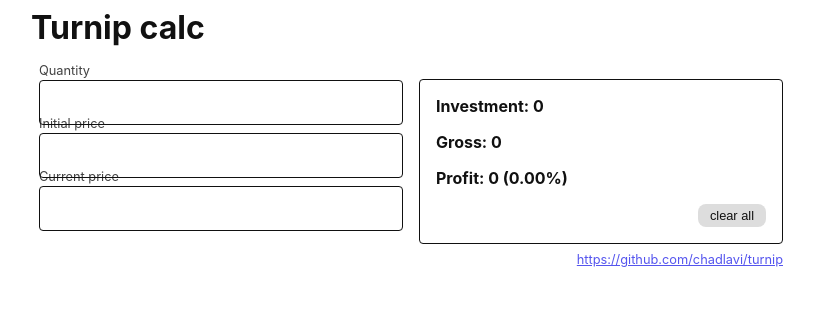
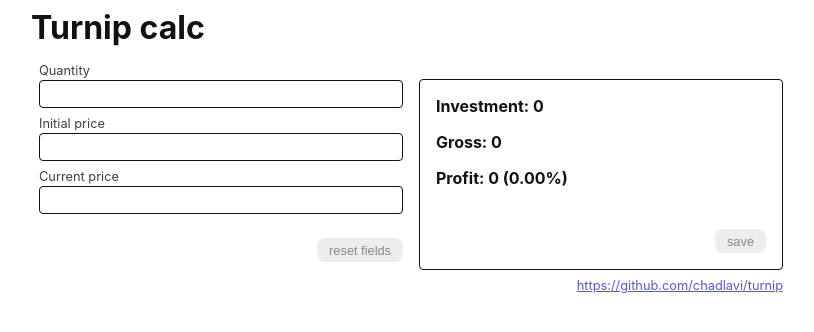
Before and after one commit to chadlavi/turnip, a React (Create React App) app: page / in a window 1280 px wide. Shown: the top 332 px of the page, without its empty margins (229-1043 px from the left). Built offline with nearby package versions, Linux system fonts and the light colour scheme.

Commit message:
add saved history

```diff
--- a/src/App.css
+++ b/src/App.css
@@ -5,21 +5,29 @@
   --link: #55e;
   --red: #e30101;
   --text-color: #111;
+  --main-width: 760px;
+  --zebra: #f2f2f2;
 }
 
 @media (prefers-color-scheme: dark) {
   :root {
     --background: #111;
     --button: #333;
-    --green: #019901;
+    --green: #02a402;
     --link: #6c6cf0;
-    --red: red;
+    --red: #ff4747;
     --text-color: white;
+    --zebra: #242424;
   }
 }
 
 * {
   box-sizing: border-box;
+}
+
+*:focus {
+  outline: none;
+  box-shadow: 0 0 0 2px var(--background), 0 0 0 4px var(--link);
 }
 
 body {
@@ -29,13 +37,13 @@ body {
   font-size: 16px;
 }
 
-h1 {
+h1, h2 {
   padding-bottom: 16px;
 }
 
-h1, main.app {
+h1, h2, main.app {
   margin: auto;
-  max-width: 760px;
+  max-width: var(--main-width);
   width: 100%;
 }
 
@@ -43,11 +51,11 @@ main.app {
   display: flex;
   flex-direction: row;
   flex-wrap: wrap;
+  padding-bottom: 60px;
 }
 
 main.app > * {
-  display: flex;
-  flex-basis: 50%;
+  flex-basis: 100%;
   flex-direction: column;
   flex-grow: 1;
   flex-shrink: 1;
@@ -55,7 +63,12 @@ main.app > * {
   padding-right: 8px;
 }
 
-#inputs label, button {
+main.app > .half {
+  display: flex;
+  flex-basis: 50%;
+}
+
+#inputs label {
   display: block;
   margin-bottom: 8px;
 }
@@ -72,7 +85,6 @@ main.app > * {
   color: inherit;
   display: block;
   font-size: inherit;
-  height: 100%;
   padding: 4px;
   text-align: right;
   width: 100%;
@@ -93,38 +105,90 @@ p.button-row {
   flex-direction: row-reverse;
 }
 
-#clear-button {
+button {
   background: var(--button);
   border-radius: 8px;
   border: none;
   color: inherit;
-  font-size: 80%;
+  font-size: 0.8rem;
+  height: 24px;
   margin: 0;
   padding: 4px 12px;
+}
+
+button:disabled {
+  opacity: 0.5;
+}
+
+button#save-button:not(:disabled) {
+  background-color: var(--link);
+  color: var(--background);
 }
 
 #results {
   border-radius: 4px;
   border: 1px solid;
+  display: flex;
   flex-basis: 100%;
+  flex-direction: column;
   font-weight: bold;
+  justify-content: space-between;
   margin-bottom: 8px;
   margin-top: 16px;
   padding-left: 16px;
   padding-right: 16px;
 }
 
-p.good {
+.good {
   color: var(--green);
 }
-p.bad {
+.bad {
   color: var(--red);
 }
 
-a.github-link {
+a, a:visited {
+  color: var(--link);
+}
+
+.github-link {
   text-align: right;
   font-size: 80%;
-  color: var(--link);
+}
+
+#history-header {
+  align-items: center;
+  display: flex;
+  flex-direction: row;
+  justify-content: space-between;
+  margin-top: 24px;
+}
+
+#history-container {
+  overflow-x: auto;
+  padding-left: 0;
+  padding-right: 0;
+  padding-bottom: 16px;
+}
+
+table {
+  border-collapse: collapse;
+  flex-basis: 100%;
+  width: var(--main-width);
+}
+
+thead tr th {
+  font-weight: normal;
+  font-size: 0.8rem;
+  padding-bottom: 0;
+}
+
+th, td {
+  text-align: left;
+  padding: 8px;
+}
+
+tr:nth-child(even) {
+  background-color: var(--zebra);
 }
 
 @media (max-width: 600px) {
--- a/src/App.tsx
+++ b/src/App.tsx
@@ -1,62 +1,96 @@
 import React from 'react'
 import './App.css'
+import { History } from './History'
+import { calculate, numberWithCommas } from './calculation'
 
-const numberWithCommas = (x: string | number) => {
-  return x.toString().replace(/\B(?=(\d{3})+(?!\d))/g, ',')
-}
+const defaultQuantity = localStorage.getItem('quantity') || ''
+const defaultInitialPrice = localStorage.getItem('initialPrice') || ''
+const defaultCurrentPrice = localStorage.getItem('currentPrice') || ''
+const defaultHistory = localStorage.getItem('history') || '[]'
 
 const App = () => {
-  const [quantity, setQuantity] = React.useState<string>(localStorage.getItem('quantity') || '')
-  const [initialPrice, setInitialPrice] = React.useState<string>(localStorage.getItem('initialPrice') || '')
-  const [currentPrice, setCurrentPrice] = React.useState<string>(localStorage.getItem('currentPrice') || '')
-
-  const onClearAll = (e:  React.MouseEvent<HTMLButtonElement, MouseEvent>) => {
-    e.preventDefault()
-    setQuantity('')
-    setInitialPrice('')
-    setCurrentPrice('')
-    localStorage.clear()
-  }
-
-  const investment = parseFloat(quantity) * parseFloat(initialPrice) || 0
-  const gross = parseFloat(quantity) * parseFloat(currentPrice) || 0
-  const profit = gross - investment
-  const profitPercentage = (100 * (profit / investment) || 0).toFixed(2)
-  const profitable = profit > 0
-  const lossful = profit < 0
+  const [quantity, setQuantity] = React.useState<string>(defaultQuantity)
+  const [initialPrice, setInitialPrice] = React.useState<string>(defaultInitialPrice)
+  const [currentPrice, setCurrentPrice] = React.useState<string>(defaultCurrentPrice)
+  const [history, setHistory] = React.useState<string>(defaultHistory)
 
   const fields = [
     {
       label: 'Quantity',
-      type: 'number',
       value: quantity,
       onChange: setQuantity,
       id: 'quantity',
     },
     {
       label: 'Initial price',
-      type: 'number',
       value: initialPrice,
       onChange: setInitialPrice,
       id: 'initialPrice',
     },
     {
       label: 'Current price',
-      type: 'number',
       value: currentPrice,
       onChange: setCurrentPrice,
       id: 'currentPrice',
     },
   ]
 
+  const quantityNumber = parseFloat(quantity) || 0
+  const initialPriceNumber = parseFloat(initialPrice) || 0
+  const currentPriceNumber = parseFloat(currentPrice) || 0
+
+  const {
+    gross,
+    investment,
+    lossful,
+    profit,
+    profitable,
+    profitPercentage,
+  } = calculate({
+    currentPrice: currentPriceNumber,
+    initialPrice: initialPriceNumber,
+    quantity: quantityNumber,
+  })
+
+  const onReset = (e: React.MouseEvent<HTMLButtonElement, MouseEvent>) => {
+    e.preventDefault()
+    setQuantity('')
+    setInitialPrice('')
+    setCurrentPrice('')
+    fields.forEach((f) => localStorage.removeItem(f.id))
+  }
+
+  const onSave = (e: React.MouseEvent<HTMLButtonElement, MouseEvent>) => {
+    e.preventDefault()
+    const history: History = JSON.parse(localStorage.getItem('history') || '[]')
+    const newHistory: History = [
+      ...history,
+      {
+        time: new Date(),
+        quantity: quantityNumber,
+        initialPrice: initialPriceNumber,
+        currentPrice: currentPriceNumber,
+        investment,
+        gross,
+        profit,
+      }
+    ]
+    const newHistoryString = JSON.stringify(newHistory)
+    setHistory(newHistoryString)
+    localStorage.setItem('history', newHistoryString)
+  }
+
+  const noInput = quantity.length === 0 && initialPrice.length === 0 && currentPrice.length === 0
+  const noData = investment === 0 && profit === 0 && gross === 0
+
   return (
     <>
       <h1>Turnip calc</h1>
       <main className='app'>
-        <form id='inputs'>
+        <form id='inputs' className='half'>
           {fields.map((f) => {
             const onChange = (e: React.ChangeEvent<HTMLInputElement>) => {
-              const newValue = e.target.value || f.value.replace(/[a-z]/gi, '')
+              const newValue = e.target.value.replace(/[a-zA-Z]/gi, '')
               f.onChange(newValue)
               localStorage.setItem(f.id, newValue)
             }
@@ -64,17 +98,28 @@ const App = () => {
             <label key={f.id}>
               <span>{f.label}</span>
               <input
+                id={f.id}
                 name={f.id}
-                type={f.type}
+                onChange={onChange}
+                type={'text'}
                 value={f.value}
-                onChange={onChange}
-                id={f.id}
               />
             </label>
           )})}
+          <p className='button-row'>
+            <button
+              id='clear-button'
+              onClick={onReset}
+              disabled={noInput}
+              type={'button'}
+            >
+              reset fields
+            </button>
+          </p>
         </form>
+        <div className='half'>
+          <div id='results'>
         <div>
-          <div id='results'>
             <p>
               Investment: {numberWithCommas(investment)}
             </p>
@@ -84,17 +129,22 @@ const App = () => {
             <p className={profitable ? 'good' : lossful ? 'bad' : undefined}>
             {!lossful ? 'Profit' : 'Loss'}: {numberWithCommas(profit)} ({profitable ? '+' : ''}{profitPercentage}%)
             </p>
+            </div>
             <p className='button-row'>
               <button
-                id='clear-button'
-                onClick={onClearAll}
+                id='save-button'
+                onClick={onSave}
+                disabled={noData}
               >
-                clear all
+                save
               </button>
+
             </p>
           </div>
+        </div>
+        <History setHistory={setHistory} history={JSON.parse(history)} />
+        <div className='github-link'>
           <a
-            className='github-link'
             href='https://github.com/chadlavi/turnip'
             rel='noopener noreferrer'
             target='_blank'
--- /dev/null
+++ b/src/History.tsx
@@ -0,0 +1,102 @@
+import * as React from 'react'
+import { formatDate } from './date'
+import { calculate, numberWithCommas } from './calculation'
+
+export interface HistoryItem {
+  time: Date
+  quantity: number,
+  initialPrice: number,
+  currentPrice: number,
+  investment: number,
+  gross: number,
+  profit: number,
+}
+
+export type History = (HistoryItem | undefined)[]
+
+export const History = (props: {history: History, setHistory: React.Dispatch<React.SetStateAction<string>>}) => {
+  const{
+    history,
+    setHistory,
+  } = props
+
+  const hasHistory = history.length > 0
+
+  const onClearHistory = (e: React.MouseEvent<HTMLButtonElement, MouseEvent>) => {
+    e.preventDefault()
+    setHistory('[]')
+    localStorage.removeItem('history')
+  }
+
+  return hasHistory ? (
+    <>
+      <h2 id='history-header'>
+        <span>Saved data&nbsp;</span>
+        <button
+          id='clear-history-button'
+          onClick={onClearHistory}
+        >
+          delete all
+        </button>
+      </h2>
+      <div id='history-container'>
+        <table>
+          <thead>
+            <tr>
+              <th>Quantity</th>
+              <th>Initial price</th>
+              <th>Sale price</th>
+              <th>Gross</th>
+              <th>Profit</th>
+              <th>Time</th>
+            </tr>
+          </thead>
+          <tbody>
+            {history
+              .sort((a, b) => (a && b) ? new Date(b.time).getTime() - new Date(a.time).getTime() : 0)
+              .map((h, i) => {
+                if (h){
+                  const {
+                    lossful,
+                    profitable,
+                    profitPercentage,
+                  } = calculate({
+                    quantity: h.quantity,
+                    initialPrice: h.initialPrice,
+                    currentPrice: h.currentPrice,
+                  })
+                  return (
+                    <tr key={h.time.toString() || i}>
+                      <td>
+                        {numberWithCommas(h.quantity)}
+                      </td>
+                      <td>
+                        {numberWithCommas(h.initialPrice)}
+                      </td>
+                      <td>
+                        {numberWithCommas(h.currentPrice)}
+                      </td>
+                      <td>
+                        {numberWithCommas(h.gross)}
+                      </td>
+                      <td
+                        className={profitable ? 'good' : lossful ? 'bad' : undefined}
+                      >
+                        {numberWithCommas(h.profit)} ({profitable ? '+' : ''}{profitPercentage}%)
+                      </td>
+                      <td>
+                        {formatDate(new Date(h.time))}
+                      </td>
+                    </tr>
+                  )
+                } else {
+                  return ''
+                }
+              })
+            }
+          </tbody>
+        </table>
+      </div>
+    </>
+  ) : null
+}
--- /dev/null
+++ b/src/calculation.ts
@@ -0,0 +1,26 @@
+export interface CalculateProps {
+  currentPrice: number,
+  initialPrice: number,
+  quantity: number,
+}
+
+export const calculate = (props: CalculateProps) => {
+  const investment = props.quantity * props.initialPrice
+  const gross = props.quantity * props.currentPrice
+  const profit = gross - investment
+  const profitPercentage = (100 * (profit / investment) || 0).toFixed(2)
+  const profitable = profit > 0
+  const lossful = profit < 0
+  return {
+    gross,
+    investment,
+    lossful,
+    profit,
+    profitable,
+    profitPercentage,
+  }
+}
+
+export const numberWithCommas = (x: string | number) => {
+  return (x || 0).toString().replace(/\B(?=(\d{3})+(?!\d))/g, ',')
+}
```
Also changed, not shown: src/date.ts (added, +8 -0 lines), 18 other files (tests, documents, lock files or other folders).
